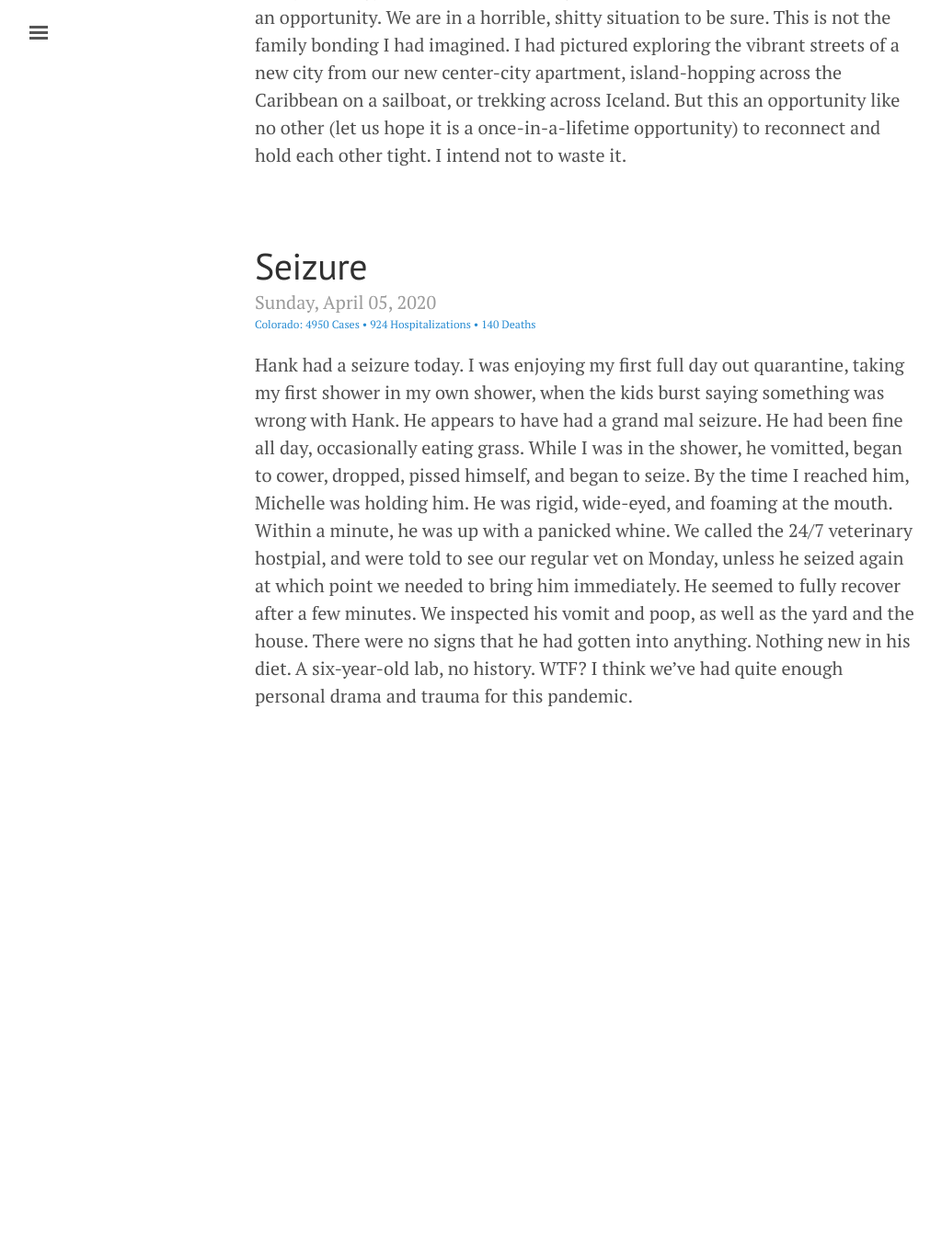
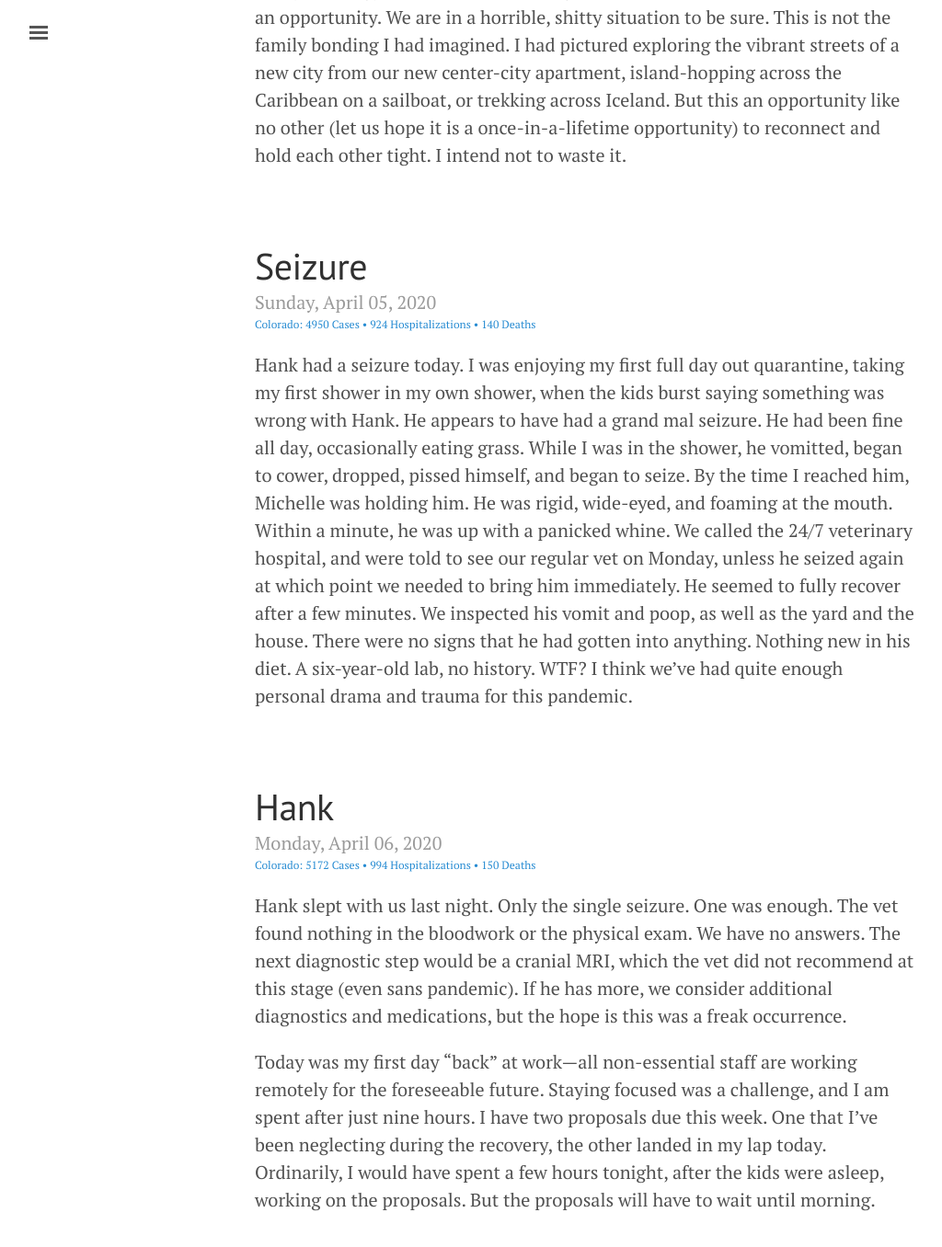
Before and after one commit to gruchalla/journal, a Jekyll site: the page built from index.html, in a window 1280 px wide and 1400 px high, scrolled down 10344 px. Shown: the top 1356 px of the window at 92% size, without its empty margins (3-1027 px from the left). Built offline with Jekyll 4.4.1, drawn with Linux system fonts in a browser that asks for light colours; the list of posts is cut into pages by our own code; before the commit the page ends 11196 px from its top, so only the background shows below that.

Commit message:
new posts

```diff
--- a/_posts/2020-04-05-seizure.md
+++ b/_posts/2020-04-05-seizure.md
@@ -7,4 +7,4 @@ deaths: 140
 cdphe: https://gruchalla.github.io/journal/images/cdphe_04_05_2020.png
 ---
 
-Hank had a seizure today. I was enjoying my first full day out quarantine, taking my first shower in my own shower, when the kids burst saying something was wrong with Hank. He appears to have had a grand mal seizure. He had been fine all day, occasionally eating grass. While I was in the shower, he vomitted, began to cower, dropped, pissed himself, and began to seize. By the time I reached him, Michelle was holding him. He was rigid, wide-eyed, and foaming at the mouth. Within a minute, he was up with a panicked whine. We called the 24/7 veterinary hostpial, and were told to see our regular vet on Monday, unless he seized again at which point we needed to bring him immediately. He seemed to fully recover after a few minutes. We inspected his vomit and poop, as well as the yard and the house. There were no signs that he had gotten into anything. Nothing new in his diet. A six-year-old lab, no history. WTF? I think we've had quite enough personal drama and trauma for this pandemic.
+Hank had a seizure today. I was enjoying my first full day out quarantine, taking my first shower in my own shower, when the kids burst saying something was wrong with Hank. He appears to have had a grand mal seizure. He had been fine all day, occasionally eating grass. While I was in the shower, he vomitted, began to cower, dropped, pissed himself, and began to seize. By the time I reached him, Michelle was holding him. He was rigid, wide-eyed, and foaming at the mouth. Within a minute, he was up with a panicked whine. We called the 24/7 veterinary hospital, and were told to see our regular vet on Monday, unless he seized again at which point we needed to bring him immediately. He seemed to fully recover after a few minutes. We inspected his vomit and poop, as well as the yard and the house. There were no signs that he had gotten into anything. Nothing new in his diet. A six-year-old lab, no history. WTF? I think we've had quite enough personal drama and trauma for this pandemic.
--- /dev/null
+++ b/_posts/2020-04-06-Hank.md
@@ -0,0 +1,12 @@
+---
+layout: post
+title: Hank
+cases: 5172
+hospital: 994
+deaths: 150
+cdphe: https://gruchalla.github.io/journal/images/cdphe_04_06_2020.png
+---
+
+Hank slept with us last night. Only the single seizure. One was enough. The vet found nothing in the bloodwork or the physical exam. We have no answers. The next diagnostic step would be a cranial MRI, which the vet did not recommend at this stage (even sans pandemic). If he has more, we consider additional diagnostics and medications, but the hope is this was a freak occurrence.
+
+Today was my first day "back" at work---all non-essential staff are working remotely for the foreseeable future. Staying focused was a challenge, and I am spent after just nine hours. I have two proposals due this week. One that I've been neglecting during the recovery, the other landed in my lap today. Ordinarily, I would have spent a few hours tonight, after the kids were asleep, working on the proposals. But the proposals will have to wait until morning.
--- a/data/colorado.csv
+++ b/data/colorado.csv
@@ -32,3 +32,4 @@ Date,Cases,Hospitalizations,Deaths,C_delta,H_delta,D_delta
 4/3/20,4173,823,111,445,113,14
 4/4/20,4565,875,126,837,165,29
 4/5/20,4950,924,140,385,49,14
+4/6/20,5172,994,150,222,70,10
```
Also changed, not shown: images/cdphe_03_30_2020.png (added), 1 other file.
